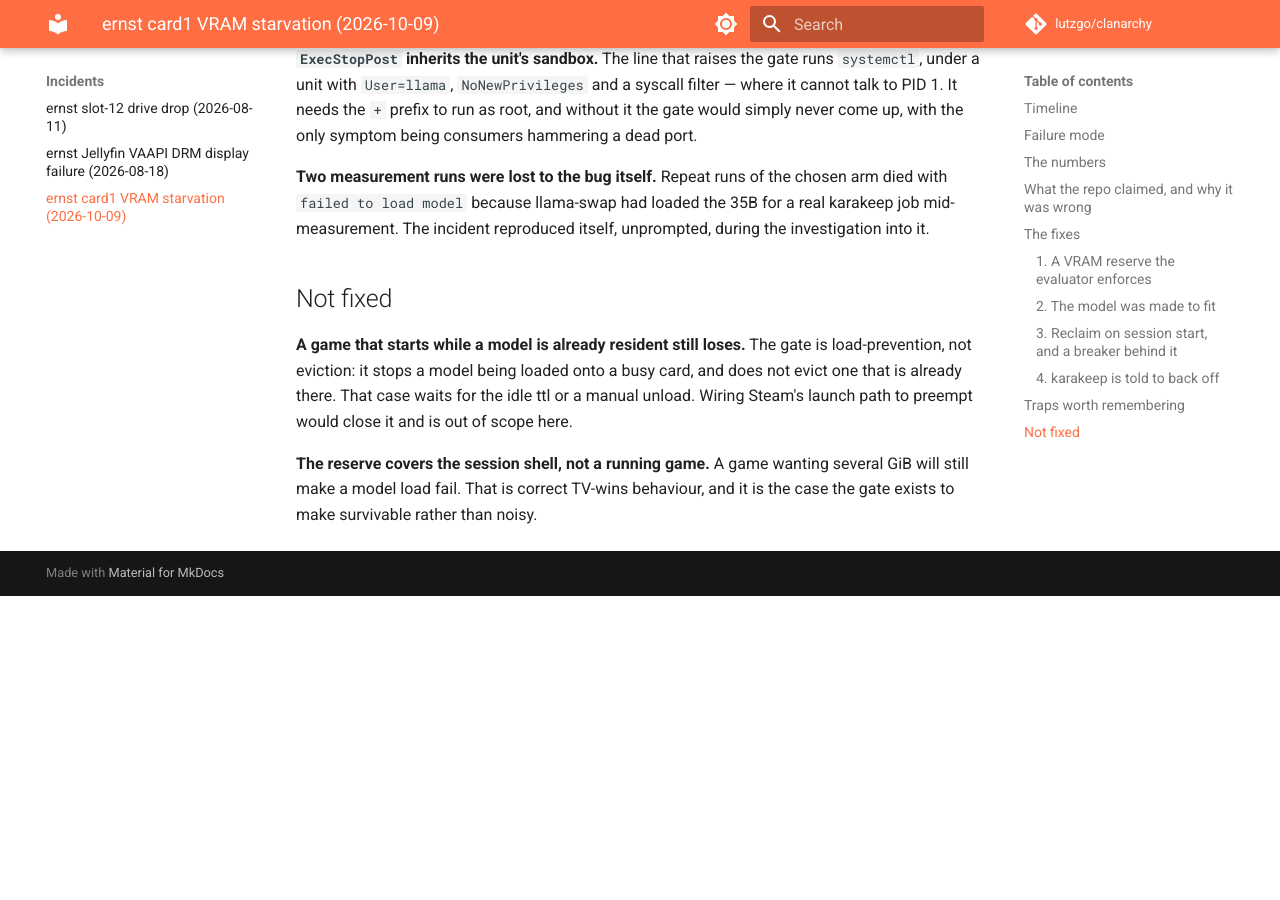
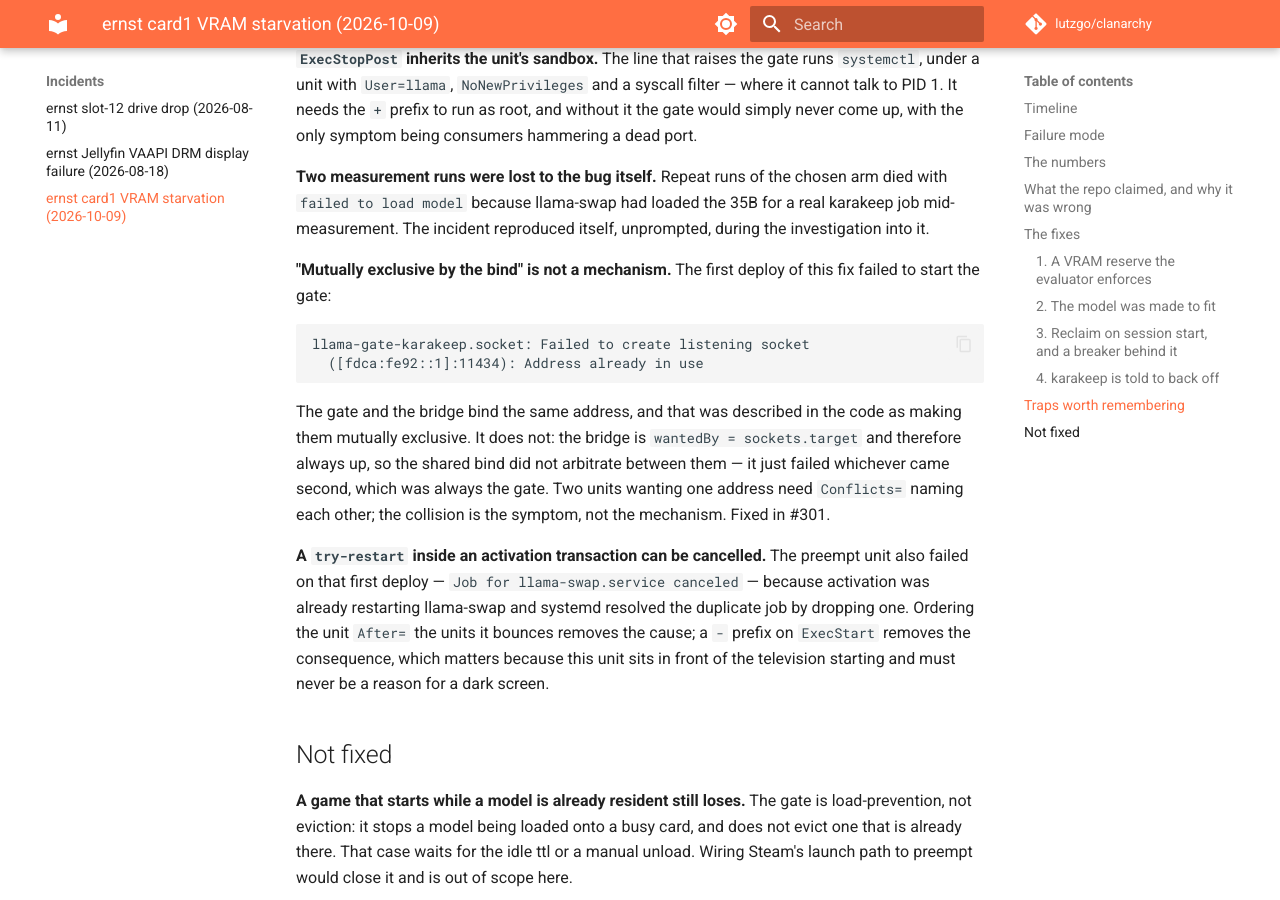
Before and after one commit to lutzgo/clanarchy, an MkDocs documentation site: the page built from docs/incidents/ernst-card1-vram-starvation-2026-10-09.md, in a window 1280 px wide and 900 px high, scrolled down 6257 px. Built offline with MkDocs 1.6.1 and Material for MkDocs 9.7.7, drawn with Linux system fonts in a browser that asks for light colours; comment, search, counter and statistics services are not loaded; before the commit the page ends 6853 px from its top, so only the background shows below that.

Commit message:
Make the 503 gate able to take the leg it is supposed to take (#301)

````diff
--- a/docs/incidents/ernst-card1-vram-starvation-2026-10-09.md
+++ b/docs/incidents/ernst-card1-vram-starvation-2026-10-09.md
@@ -258,6 +258,29 @@
 real karakeep job mid-measurement. The incident reproduced itself, unprompted,
 during the investigation into it.
 
+**"Mutually exclusive by the bind" is not a mechanism.** The first deploy of
+this fix failed to start the gate:
+
+```
+llama-gate-karakeep.socket: Failed to create listening socket
+  ([fdca:fe92::1]:11434): Address already in use
+```
+
+The gate and the bridge bind the same address, and that was described in the
+code as making them mutually exclusive. It does not: the bridge is
+`wantedBy = sockets.target` and therefore always up, so the shared bind did not
+arbitrate between them — it just failed whichever came second, which was always
+the gate. Two units wanting one address need `Conflicts=` naming each other;
+the collision is the symptom, not the mechanism. Fixed in #301.
+
+**A `try-restart` inside an activation transaction can be cancelled.** The
+preempt unit also failed on that first deploy — `Job for llama-swap.service
+canceled` — because activation was already restarting llama-swap and systemd
+resolved the duplicate job by dropping one. Ordering the unit `After=` the units
+it bounces removes the cause; a `-` prefix on `ExecStart` removes the
+consequence, which matters because this unit sits in front of the television
+starting and must never be a reason for a dark screen.
+
 ## Not fixed
 
 **A game that starts while a model is already resident still loses.** The gate
````
Also changed, not shown: service-modules/local-ai.md (+7 -2 lines), 2 other files.
